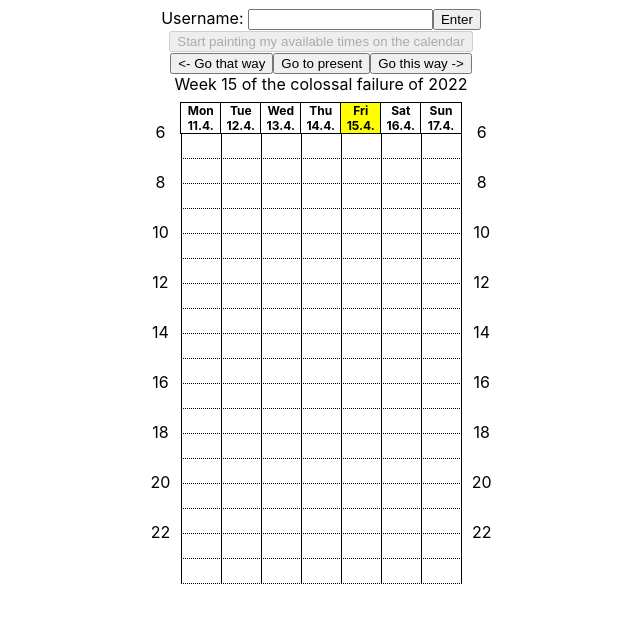
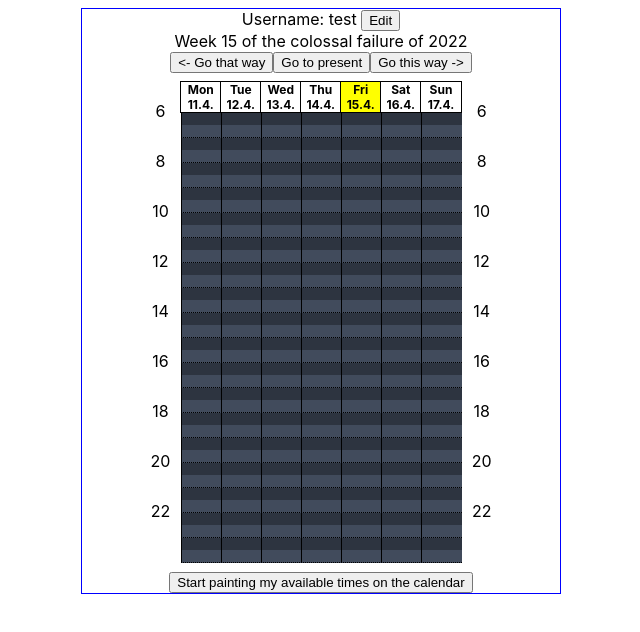
Before and after one commit to sinf/react-meeting-times, a React (Create React App) app: page / in a window 1280 px wide. Shown: the top 632 px of the page, without its empty margins (319-959 px from the left). Built offline with nearby package versions, Linux system fonts and the light colour scheme.

Commit message:
refuctor Calendar class to functions

```diff
--- a/src/App.css
+++ b/src/App.css
@@ -6,6 +6,10 @@
 	max-width: 30em;
 	margin: 0.5em auto 0.5em auto;
 	text-align: center;
+}
+
+.calendar-main {
+	border: 1px solid blue;
 }
 
 table.calendar {
@@ -47,26 +51,49 @@ tr:nth-of-type(odd) .hourlabel {
 	border-left: 1px solid black;
 	width: 100%;
 	height: 0.75em;
+	position: relative;
+}
+.timeslot > div {
+	position: absolute;
+	top: 0;
+	left: 0;
+	right: 0;
+	bottom: 0;
 }
 
 .calendar td:nth-of-type(8) {
 	border-right: 1px solid black;
 }
 
-.calendar.edit .timeslot[data-timeslot="0"] { background: #82A1F5; }
-.calendar.edit .timeslot[data-timeslot="0"]:nth-of-type(odd) { background: #7490DB; }
-.calendar.edit .timeslot[data-timeslot="1"] { background: #C6F582; }
-.calendar.edit .timeslot[data-timeslot="1"]:nth-of-type(odd) { background: #B1DB74; }
-.calendar.edit .timeslot[data-paint="true"]:nth-of-type(n) { background: white; }
+.calendar .timeslot:hover .hl { border: 2px solid white }
 
-.calendar.view .timeslot[data-users="0"] { background: white; }
-.calendar.view .timeslot[data-users="1"] { background: #B6D2FF; }
-.calendar.view .timeslot[data-users="1"]:nth-of-type(odd) { background: #A7C1EB; }
-.calendar.view .timeslot[data-users="2"] { background: #98B0D6; }
-.calendar.view .timeslot[data-users="2"]:nth-of-type(odd) { background: #8A9FC2; }
-.calendar.view .timeslot[data-users="3"] { background: #7B8EAD; }
-.calendar.view .timeslot[data-users="3"]:nth-of-type(odd) { background: #6D7E99; }
-.calendar.view .timeslot[data-users="4"] { background: #5E6D85; }
-.calendar.view .timeslot[data-users="4"]:nth-of-type(odd) { background: #4F5C70; }
-.calendar.view .timeslot[data-users] { background: #414B5C; }
-.calendar.view .timeslot[data-users]:nth-of-type(odd) { background: #2D3440; }
+.calendar .timeslot.edit[data-color="0"] { background: #82A1F5; }
+.calendar .timeslot.edit[data-color="0"]:nth-of-type(odd) { background: #7490DB; }
+.calendar .timeslot.edit[data-color="1"] { background: #C6F582; }
+.calendar .timeslot.edit[data-color="1"]:nth-of-type(odd) { background: #B1DB74; }
+.calendar .timeslot.edit.paint:nth-of-type(n) { background: white; }
+
+.calendar .timeslot[data-color="0"] { background: white; }
+.calendar .timeslot[data-color="1"] { background: #B6D2FF; }
+.calendar .timeslot[data-color="1"]:nth-of-type(odd) { background: #A7C1EB; }
+.calendar .timeslot[data-color="2"] { background: #98B0D6; }
+.calendar .timeslot[data-color="2"]:nth-of-type(odd) { background: #8A9FC2; }
+.calendar .timeslot[data-color="3"] { background: #7B8EAD; }
+.calendar .timeslot[data-color="3"]:nth-of-type(odd) { background: #6D7E99; }
+.calendar .timeslot[data-color="4"] { background: #5E6D85; }
+.calendar .timeslot[data-color="4"]:nth-of-type(odd) { background: #4F5C70; }
+.calendar .timeslot[data-color] { background: #414B5C; }
+.calendar .timeslot[data-color]:nth-of-type(odd) { background: #2D3440; }
+
+.tooltip {
+	pointer-events: none;
+}
+.tooltip div {
+	position: relative;
+	left: 1em;
+	top: 1em;
+	padding: 0.5em;
+	background: beige;
+	border: 1px solid black;
+	z-index: 50;
+}
--- a/src/App.tsx
+++ b/src/App.tsx
@@ -4,6 +4,7 @@ import './App.css';
 
 const TIMESLOTS_HOUR = 2;
 const TIMESLOTS_DAY = 24*TIMESLOTS_HOUR;
+const TIMESLOTS_WEEK = 7*TIMESLOTS_DAY;
 const TIMESLOT_DURATION_MIN = 60/TIMESLOTS_HOUR;
 const FIRST_VISIBLE_TIMESLOT = 6*TIMESLOTS_HOUR;
 
@@ -12,6 +13,7 @@ class DummyBackend {
 	users: Map<string, UserAvailabT[]>;
 
 	constructor() {
+		console.log("backend: constructor");
 		let t0 = monday(new Date());
 		this.meeting = {
 			id: 123,
@@ -24,6 +26,7 @@ class DummyBackend {
 	}
 
 	fetch(): UserAvailab[] {
+		console.log("backend: fetch all");
 		let ua:UserAvailab[] = [];
 		for(let [name, t] of this.users.entries()) {
 			ua.push({
@@ -36,22 +39,12 @@ class DummyBackend {
 	}
 
 	send(user: string, t: UserAvailabT[]) {
+		console.log("backend: update user ", user);
 		this.users[user] = t;
 	}
 }
 
 let dummy_backend = new DummyBackend();
-
-class TimeUnit extends React.Component {
-	constructor(props: any) {
-		super(props);
-	}
-	render() {
-		return (
-			<div></div>
-		);
-	}
-}
 
 function day_title(da: Date):string {
 	return ['Sun', 'Mon', 'Tue', 'Wed', 'Thu', 'Fri', 'Sat'][da.getDay()];
@@ -67,8 +60,16 @@ function day_title_tag(da: Date) {
 	</div>);
 }
 
+function padzero2(x:number):string {
+	return x < 10 ? "0" + x : x;
+}
+
+function HHMM_1(h:number, m:number):string {
+	return `${padzero2(h)}:${padzero2(m)}`;
+}
+
 function HHMM(da: Date):string {
-	return `${da.getHours()}:${da.getMinutes()}`;
+	return HHMM_1(da.getHours(), da.getMinutes());
 }
 
 function monday(t: Date): Date {
@@ -100,19 +101,22 @@ function week_nr(date1: Date) {
     return ~~((date - date2 + serial(weekday(date2) + 5))/ serial(7));
 }
 
-function week_days(t: Date) {
+function get_week_days(t: Date):Date[] {
 	let m = monday(t);
 	return [m, add_days(m, 1), add_days(m, 2), add_days(m, 3),
 			add_days(m, 4), add_days(m, 5), add_days(m, 6)];
 }
 
 type CalendarProps = {
-	t: Date[];
+	t_initial: Date;
 	username?: string;
-	editmode: boolean;
 };
 type CalendarState = {
+	t_cursor:Date;
+	t: Date[];
+	editmode: boolean;
 	timeslots: number[]; // availability status for the whole week
+	tv: UserAvailab[];
 	users: string[][]; // list of users for each timeslot
 	drag_from?: number;
 	drag_to?: number;
@@ -144,6 +148,16 @@ type UserAvailabT = {
 	from: Date;
 	to: Date;
 };
+
+function drop_between_t(uu: UserAvailabT[], from: Date, to:Date): UserAvailabT[] {
+	return uu.filter((u) => !(u.from <= to && u.to >= from));
+}
+function pick_between_t(uu: UserAvailabT[], from: Date, to:Date): UserAvailabT[] {
+	return uu.filter((u) => u.from <= to && u.to >= from);
+}
+function update_range(a: UserAvailabT[], b: UserAvailabT[], from:Date, to:Date): UserAvailabT[] {
+	return drop_between_t(a, from, to).concat(b);
+}
 
 function timeslots_to_ranges(t_start: Date, timeslots: number[]): UserAvailabT[] {
 	let ua : UserAvailabT[] = [];
@@ -179,367 +193,271 @@ function ranges_to_timeslots(t_start: Date, timeslots: number[], time_ranges: Us
 	}
 }
 
-class Calendar extends React.Component<CalendarProps,CalendarState> {
+const Hourgrid = (
+{cursor,cell_color,paint_cells,edit,hover_at}
+) => {
+	const day_start:Date[] = get_week_days(cursor);
+	const today = new Date();
+	const render_hour_label =
+		(h, k) => <td key={k} className="hourlabel">{h/TIMESLOTS_HOUR}</td>;
+	let [dragA,setDragA] = React.useState(undefined);
+	let [dragB,setDragB] = React.useState(undefined);
+	const dragMin = Math.min(dragA,dragB);
+	const dragMax = Math.max(dragA,dragB);
+	const begin_drag = (i) => {
+		setDragA(i);
+		setDragB(i);
+	};
+	const update_drag = (i) => {
+		if (dragA !== undefined) {
+			setDragB(i);
+		}
+	};
+	const end_drag = (i) => {
+		if (dragA !== undefined && dragB !== undefined) {
+			paint_cells(dragMin, dragMax, dragA == dragB ? -1 : (dragA < dragB ? 1 : 0));
+		}
+		setDragA(undefined);
+		setDragB(undefined);
+	};
 
-	constructor(props: CalendarProps) {
-		super(props);
-		this.state = {
-			timeslots: Array(TIMESLOTS_DAY*7).fill(0),
-			users: Array(TIMESLOTS_DAY*7).fill([]),
-		};
-	}
-
-	getUserAvailabT() {
-		let tv:UserAvailabT[] = [];
-		for(let d=0; d<7; ++d) {
-			const n = TIMESLOTS_DAY;
-			const f = FIRST_VISIBLE_TIMESLOT;
-			tv = tv.concat(timeslots_to_ranges(add_min(this.props.t[d], f*TIMESLOT_DURATION_MIN),
-				this.state.timeslots.slice(d*n+f, (d+1)*n)));
-		}
-		return tv;
-	}
-
-	pushUpdate() {
-		if (!this.state.dirty) {
-			console.log("no changes, not updating");
-			return;
-		}
-		const tv = this.getUserAvailabT();
-
-		console.log("sending new times");
-		for(const t of tv) {
-			console.log(`${day_title(t.from)}: ${HHMM(t.from)} .. ${HHMM(t.to)}  status=${t.status}`);
-		}
-
-		dummy_backend.send(this.props.username, tv);
-		this.setState({dirty:false});
-	}
-
-	fetchData() {
-		console.log("fetching data, username: ", this.props.username);
-
-		let ua = dummy_backend.fetch();
-		let me = ua.find((x) => x.username === this.props.username);
-		let temp_ts = Array(TIMESLOTS_DAY*7).fill(0);
-		let temp_u = Array(TIMESLOTS_DAY*7).fill([]);
-
-		if (me !== undefined) {
-			console.log("found self");
-			ranges_to_timeslots(this.props.t[0], temp_ts, me.T);
-		}
-
-		this.setState({
-			timeslots: temp_ts,
-			users: temp_u,
-		});
-	}
-
-	componentDidMount() {
-		this.fetchData();
-	}
-
-	componentDidUpdate(oldProps: CalendarProps) {
-		if (this.props.t[0].toISOString() != oldProps.t[0].toISOString()) {
-			// navigated to another week
-			if (this.props.editmode) {
-				this.pushUpdate();
-			}
-			this.fetchData();
-		} else {
-			// same date as before
-			if (oldProps.editmode && !this.props.editmode) {
-				// left edit mode, should push the new edits
-				this.pushUpdate();
-			}
-		}
-	}
-
-	componentWillUnmount() {
-		if (this.props.editmode) {
-			this.pushUpdate();
-		}
-	}
-
-	date_range_of_timeslot(i: number) {
-		let day = Math.floor(i / TIMESLOTS_DAY);
-		let slot = Math.floor(i % TIMESLOTS_DAY);
-		let t0 = new Date(this.props.t[day]);
-		t0.setHours(Math.floor(slot/TIMESLOTS_HOUR), (slot % TIMESLOTS_HOUR) * TIMESLOT_DURATION_MIN, 0);
-		let t1 = new Date(t0);
-		t1.setHours(t0.getHours() + 1);
-		return [t0, t1];
-	}
-
-	begin_drag(from: number) {
-		console.log('begin drag at', from);
-		this.setState({drag_from: from, drag_to: undefined});
-	}
-
-	update_drag(to: number) {
-		if (this.state.drag_from !== undefined) {
-			this.setState({drag_to: to});
-		}
-	}
-
-	end_drag(to: number) {
-		console.log('end drag at', to);
-		const from = this.state.drag_from;
-		if (from !== undefined) {
-			//const avail = this.state.timeslots[from] === 0 ? 1 : 0;
-			const avail = from <= to ? 1 : 0;
-			const lo = Math.min(from, to);
-			const hi = Math.max(from, to);
-			const temp:number[] = Object.assign([], this.state.timeslots);
-			for(let i=lo; i<=hi; ++i) {
-				temp[i] = avail;
-			}
-			console.log('paint from', from, 'to', to, 'with', avail);
-			this.setState({timeslots: temp, drag_from: undefined, drag_to: undefined, dirty: true});
-		} else {
-			this.setState({drag_from: undefined, drag_to: undefined});
-		}
-	}
-
-	being_painted(i: number) {
-		const from = this.state.drag_from;
-		const to = this.state.drag_to;
-		if (from === undefined || to === undefined) {
-			return false;
-		}
-		const lo = Math.min(from, to);
-		const hi = Math.max(from, to);
-		return lo <= i && i <= hi;
-	}
-
-	render_timeslot(day: number, slot: number) {
-		const i = day * TIMESLOTS_DAY + slot;
-		return (
-			<div
-				className="timeslot"
-				key={i}
-				data-timeslot={this.state.timeslots[i]}
-				data-paint={this.being_painted(i)}
-				onClick={(e) => {
-					if (this.props.editmode && e.button === 0) {
-						if (this.state.drag_from === undefined) {
-							this.begin_drag(i);
-						} else {
-							this.end_drag(i);
-						}
-					}
-				}}
-				onMouseMove={(e) => { if (this.props.editmode) this.update_drag(i) }}
-			/>
-		);
-	}
-
-	render_hour_label(h:number, k:string) {
-		return <td key={k} className="hourlabel">{h/TIMESLOTS_HOUR}</td>;
-	}
-
-	render() {
-		const today = new Date();
 	let rows = [];
 	for(let h=FIRST_VISIBLE_TIMESLOT; h<TIMESLOTS_DAY; h+=TIMESLOTS_HOUR) {
 		let row = [];
 		for(let d=0; d<7; ++d) {
-				let row2 = [];
+			let hour_block = [];
 			for(let f=0; f<TIMESLOTS_HOUR; ++f) {
-					row2.push(this.render_timeslot(d, h + f));
+				const i = d * TIMESLOTS_DAY + h + f;
+				const being_painted = dragMin <= i && dragMax >= i;
+				hour_block.push(
+					<div key={i}
+						className={"timeslot"
+							+ (being_painted ? " paint" : "")
+							+ (edit ? " edit" : "")
 						}
-				row.push(<td key={d} data-today={same_day(this.props.t[d], today)}>{row2}</td>);
+						data-color={cell_color(i)}
+						onClick={(e) => {
+							if (edit && e.button === 0) {
+								if (dragA === undefined) {
+									begin_drag(i);
+								} else {
+									end_drag(i);
+								}
+							}
+							if (hover_at) {
+								hover_at(i, e.clientX, e.clientY, dragA, dragB);
+							}
+						}}
+						onMouseMove={(e) => {
+							if (edit) update_drag(i);
+							if (hover_at) hover_at(i, e.clientX, e.clientY, dragA, dragB);
+						}}
+						>
+						<div className="hl"/>
+					</div>
+				);
+			}
+			row.push(<td key={d} data-today={same_day(day_start[d], today)}>{hour_block}</td>);
 		}
 		rows.push(
 			<tr key={"row"+h}>
-					{this.render_hour_label(h, "hourLabelL")}
+				{render_hour_label(h, "hourLabelL")}
 				{row}
-					{this.render_hour_label(h, "hourLabelR")}
+				{render_hour_label(h, "hourLabelR")}
 			</tr>
 		);
 	}
 
 	return (
-			<div className="calendarFrame">
-				<div className="weekNr">
-					Week {week_nr(this.props.t[3])} of the colossal failure of {this.props.t[0].getFullYear()}
-				</div>
-				<table className={"calendar" + (this.props.editmode ? " edit": " view")}>
+		<table className="calendar"
+			onMouseLeave={hover_at ? (e) => hover_at(-1,0,0) : undefined} >
 			<thead>
 				<tr>
-							<th key="th11" className="hourlabel header"></th>
+					<th key="headHourLabelL" className="hourlabel header"></th>
 					{
-						this.props.t.map((d) =>
+						day_start.map((d) =>
 							<th
 								key={d.toISOString()}
 								data-today={same_day(d, today)}
 								className="day"
 							>{day_title_tag(d)}</th>)
 					}
-							<th key="th22" className="hourlabel header"></th>
+					<th key="headHourLabelR" className="hourlabel header"></th>
 				</tr>
 			</thead>
 			<tbody>{ rows }</tbody>
 		</table>
-			</div>
 	);
+};
+
+function print_intervals(tv: UserAvailabT[]) {
+	for(const t of tv) {
+		console.log(`${day_title(t.from)}: ${HHMM(t.from)} .. ${HHMM(t.to)}  status=${t.status}`);
 	}
 }
 
-type CalProps = {
-	meeting_id: number;
-};
-type CalState = {
-	username?: string;
-	username_temp: string;
-	t_start: Date;
-	editmode: boolean;
-};
-class Cal extends React.Component<CalProps,CalState> {
-	pollTimer?: ReturnType<typeof setTimeout>;
+class TimeslotTable {
+	ts: number[];
 
-	constructor(props: CalProps) {
-		super(props);
-		this.state = {
-			t_start : monday(new Date()),
-			username_temp : "",
-			editmode: false,
-		};
+	constructor() {
+		this.ts = Array(TIMESLOTS_WEEK).fill(0);
 	}
 
-	pollTheServer() {
-		//console.log("polling now");
+	paint(from:number, to:number, color:number) {
+		let c = this.copy();
+		for(let i=from; i<=to; ++i) {
+			c.ts[i] = color<0 ? (this.ts[i] ^ 1) : color;
+		}
+		return c;
 	}
 
-	componentDidMount() {
-		this.pollTimer = setInterval(()=>this.pollTheServer(), 1000);
+	to_intervals(t_start:Date[]): UserAvailabT[] {
+		let tv:UserAvailabT[] = [];
+		for(let d=0; d<7; ++d) {
+			const n = TIMESLOTS_DAY;
+			const f = FIRST_VISIBLE_TIMESLOT;
+			tv = tv.concat(timeslots_to_ranges(add_min(t_start[d], f*TIMESLOT_DURATION_MIN),
+				this.state.timeslots.slice(d*n+f, (d+1)*n)));
+		}
+		return tv;
 	}
 
-	componentWillUnmount() {
-		if (this.pollTimer) {
-			clearTimeout(this.pollTimer);
+	from_intervals(t_monday:Date, tv:UserAvailabT[]) {
+		ranges_to_timeslots(t_monday, this.ts, tv);
+	}
+
+	copy():TimeslotTable {
+		let t = new TimeslotTable();
+		for(let i=0; i<this.ts.length; ++i) { t.ts[i] = this.ts[i]; }
+		return t;
 	}
 }
 
-	set_name(n: string) {
-		console.log("set username:", n);
-		this.setState({username: n, username_temp: n});
+function get_meeting_id():number {
+	const query = new URLSearchParams(document.location.search);
+	return parseInt(query.get("meeting")!);
 }
 
-	unset_name() {
-		let n = this.state.username!;
-		this.setState({username: undefined, username_temp: n});
-	}
-
-	render_name() {
-		if (this.state.username === undefined) {
-			return (<div className="user">
-    			<label htmlFor="username">Username: </label>
-    			<input
-    				id="username" name="username" type="text"
-    				value={this.state.username_temp}
-    				onChange={(e) => this.setState({username_temp: e.target.value})}
-    				maxLength={28} />
+const WeekNavButs = (
+{cursor,setCursor}:{cursor:Date,setCursor:Object}
+) => {
+	return (
+   <div className="weekNav">
+		<div className="weekNr">
+			Week {week_nr(cursor)} of the colossal failure of {cursor.getFullYear()}
+		</div>
 		<button
-    				onClick={(e) => this.set_name(this.state.username_temp)}
-    				>Enter</button>
-			</div>);
-		} else {
-			return (<div className="user">
-				<label>Username: </label>
-				<span id="username">{this.state.username}</span>
-				<span> </span>
-				<button
-					onClick={(e) => this.unset_name()}
-    				disabled={this.state.editmode}
-					>Edit</button>
-			</div>);
-		}
-	}
-
-	render_calendar_navbuttons() {
-		return (
-    	<div>
-			<button
-				onClick={(e) => this.setState({t_start : add_days(this.state.t_start, -7)})}
+			onClick={(e) => setCursor(add_days(cursor, -7))}
 			>&lt;- Go that way</button>
 		<button
-				onClick={(e) => this.setState({t_start : monday(new Date())})}
+			onClick={(e) => setCursor(new Date())}
 			>Go to present</button>
 		<button
-				onClick={(e) => this.setState({t_start : add_days(this.state.t_start, 7)})}
+			onClick={(e) => setCursor(add_days(cursor, 7))}
 			>Go this way -&gt;</button>
 	</div>
 	);
 }
 
-	render_editbutton() {
-		const edit = this.state.editmode;
-		const label = edit ?
-					"Stop editing and submit my new timetable"
-					: "Start painting my available times on the calendar";
+const Textfield = (
+{text,setText,label,maxlen,canEdit,edit,setEdit}
+) => {
+	let [buf,setBuf] = React.useState(undefined);
+	let id = label;
+
+	if (edit) {
+		return (<div className="textfield">
+    		<label htmlFor={id}>{label}: </label>
+    		<input
+    			id={id} name={id} type="text"
+    			value={buf}
+    			onChange={(e) => setBuf(e.target.value)}
+    			maxLength={maxlen} />
+			<span> </span>
+    		<button
+    			onClick={(e) => {
+    				setText(buf);
+    				setEdit(false);
+    			}}
+    			>Enter</button>
+		</div>);
+	} else {
+		return (<div className="textfield">
+			<label>Username: </label>
+			<span id={id}>{text}</span>
+			<span> </span>
+			<button
+				onClick={(e) => {
+					setBuf(text);
+					setEdit(true);
+				}}
+				disabled={!canEdit}
+				>Edit</button>
+		</div>);
+	}
+};
+
+const ToggleBut = (
+{state,setState,label,canToggle}:{state:boolean,setState:Object,label:string,canToggle:boolean}
+) => {
 	return (
+		<button
+			onClick={(e) => setState(!state)}
+			disabled={!canToggle}>{label[state ? 1 : 0]}</button>
+	);
+};
+
+function hour_of_timeslot(i:number):string {
+	i %= TIMESLOTS_DAY;
+	const h = Math.floor(i / TIMESLOTS_HOUR);
+	const m = Math.floor(i % TIMESLOTS_HOUR) * TIMESLOT_DURATION_MIN;
+	return HHMM_1(h,m);
+}
+
+function TooltipContent({i, a, b, edit}) {
+	return (<div>
+		{hour_of_timeslot(i)} - {hour_of_timeslot(i+1)}
+	</div>);
+}
+
+function App(props) {
+	let [user,setUser] = React.useState("test");
+	let [edit,setEdit] = React.useState(false);
+	let [editUser,setEditUser] = React.useState(false);
+	let [cursor,setCursor] = React.useState(new Date());
+	let [ts,setTs] = React.useState(new TimeslotTable());
+	let [hoverX,setHoverX] = React.useState([-1,-1,-1,undefined,undefined]);
+
+	return (
+		<div className="App">
 			<div>
-			<button
-				onClick={(e) => this.setState({editmode: !edit})}
-				disabled={this.state.username === undefined}
-				>{label}</button>
+				<div className="tooltip"
+					style={{
+						display: hoverX[0] < 0 ? "none" : "block",
+						position: "absolute",
+						left: hoverX[1],
+						top: hoverX[2],
+					}}>
+					{TooltipContent({i:hoverX[0], a:hoverX[3], b:hoverX[4], edit:edit})}
+				</div>
+				<div className="calendar-main">
+					{Textfield({text:user,setText:setUser,label:"Username",maxlen:28,canEdit:!edit,edit:editUser,setEdit:setEditUser})}
+					{WeekNavButs({cursor:cursor,setCursor:setCursor})}
+					{Hourgrid({cursor:cursor,edit:edit,
+						paint_cells:(from,to,color) => {
+							setTs(ts.paint(from, to, color));
+						},
+						cell_color:(i) => ts.ts[i],
+						hover_at: (i,x,y,a,b) => setHoverX([i,x,y,a,b]),
+					})}
+					{ToggleBut({state:edit,setState:setEdit,label:[
+						"Start painting my available times on the calendar",
+						"Stop editing and submit my new timetable",
+					], canToggle: !editUser})}
+				</div>
+			</div>
 		</div>
 	);
 }
 
-	render() {
-  	  return (
-    	 <div className="calendar-main">
-    	 	{this.render_name()}
-    	 	{this.render_editbutton()}
-    	 	{this.render_calendar_navbuttons()}
-    		<Calendar t={week_days(this.state.t_start)}
-    			username={this.state.username} editmode={this.state.editmode} />
-    	 </div>
-  	  );
-  }
-}
-
-type AppState = {
-	meeting_id: number;
-	meeting_title?: string;
-	meeting_desc?: string;
-};
-class App extends React.Component<any,AppState> {
-	constructor(props: any) {
-		super(props);
-		const query = new URLSearchParams(document.location.search);
-		this.state = {
-			meeting_id: parseInt(query.get("meeting")!)
-		};
-	}
-	render_new() {
-		return (
-			<div>
-				<div>
-					<label htmlFor="meeting_title">Title: </label>
-					<input type="text" maxLength={200} name="meeting_title" id="meeting_title" />
-				</div>
-				<div>
-					<label htmlFor="meeting_desc">Description: </label>
-					<input type="text" maxLength={200} name="meeting_desc" id="meeting_desc" />
-				</div>
-				<button>Create meeting</button>
-			</div>
-		);
-	}
-	render() {
-  	  return (
-    	 <div className="App">
-    	 	{
-    	 		this.state.meeting_id === NaN
-    	 		? this.render_new()
-    	 		: <Cal meeting_id={this.state.meeting_id!} />
-    	 	}
-    	 </div>
-  	  );
-  }
-}
-
 export default App;
```
Lines whose indentation alone changed are shown as unchanged.
